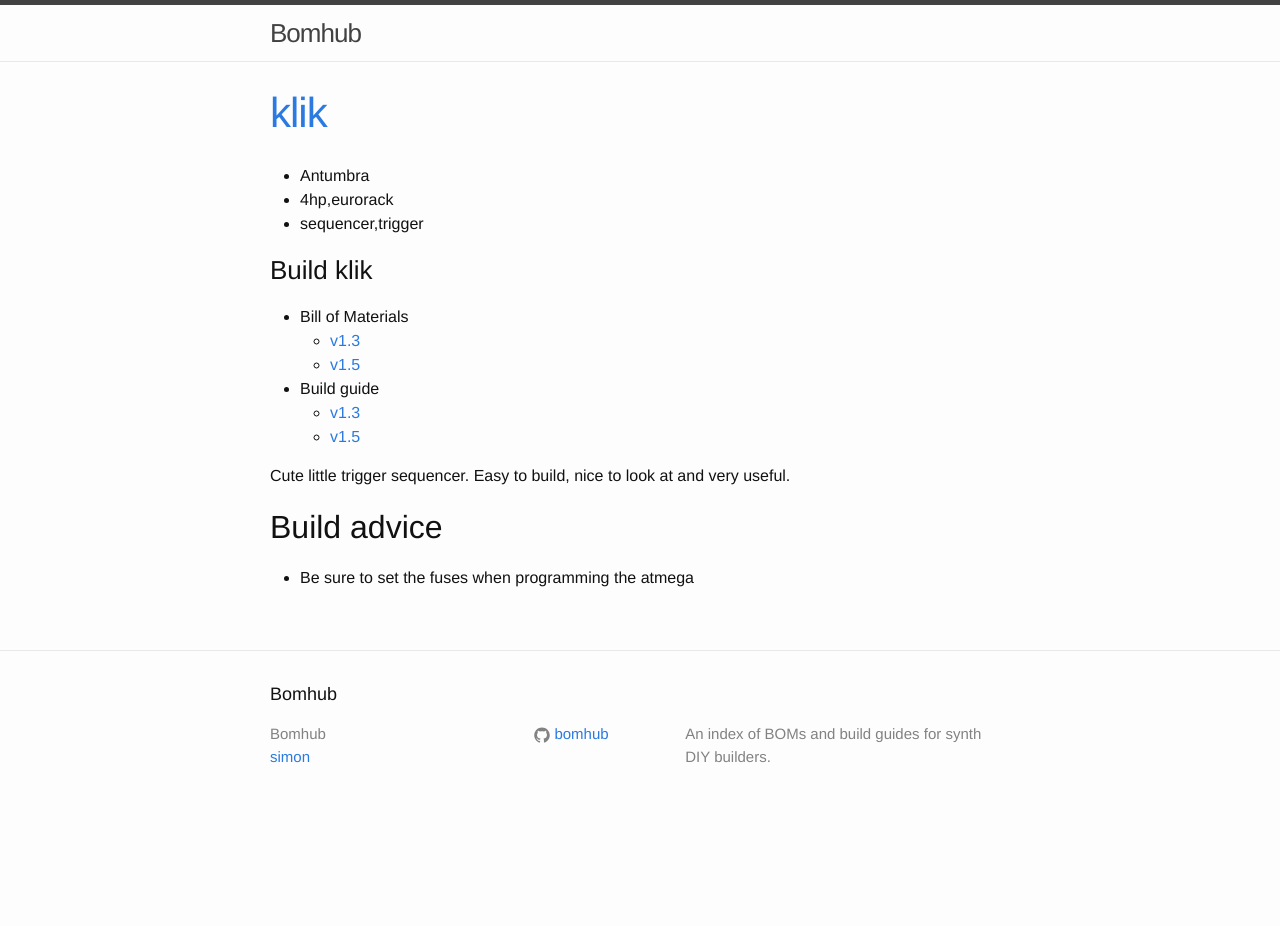
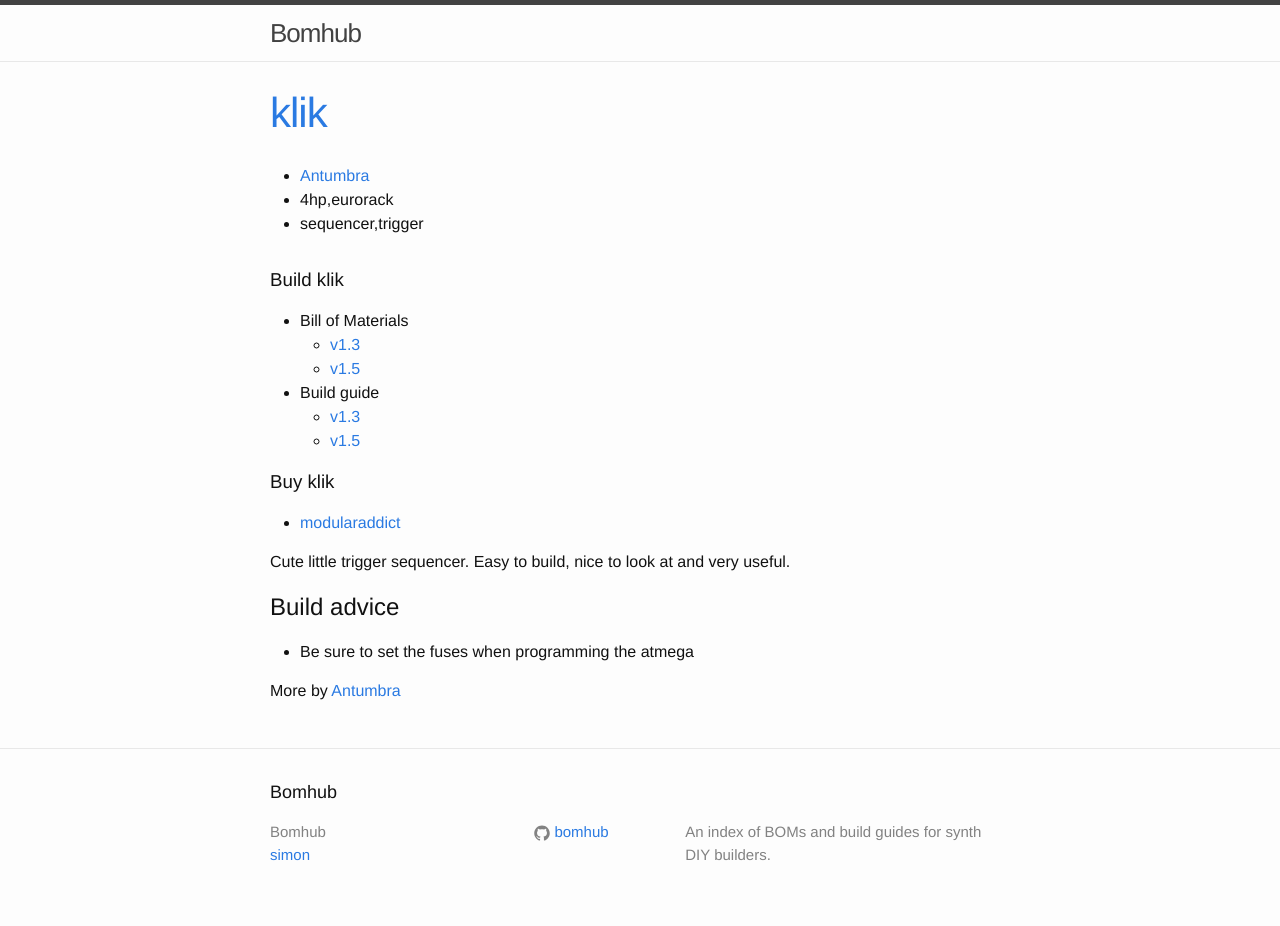
Before and after one commit to bomhub/bomhub.github.io, a Jekyll site: the page built from antumbra/klik.md, in a window 1280 px wide. Built offline with Jekyll 4.4.1, drawn with Linux system fonts in a browser that asks for light colours; before the commit the page ends 900 px from its top, so only the background shows below that.

Commit message:
add links for buying a module, structure into divs

```diff
--- a/_layouts/module.html
+++ b/_layouts/module.html
@@ -9,11 +9,14 @@
   </header>
 
   <div class="post-content">
+    <div id="info"></div>
       <ul>
-        <li>{{ page.designer }}</li>
+          <li><a href="index.html">{{ page.designer }}</a></li>
           <li>{{ page.size }}</li>
           <li>{{ page.tags }}</li>
       </ul>
+    </div>
+    <div id="build">
       <h3>Build {{ page.modname }}</h3>
       <ul>
         <li>Bill of Materials
@@ -32,9 +35,23 @@
             {% endfor %}
           </ul>
         </li>
-
       </ul>
+    </div>
+    <div id="buy">
+    <h3>Buy {{ page.modname }}</h3>
+    <ul>
+      {% for store in page.buy %}
+      <li>
+        <a href="{{store[1]}}">{{store[0]}}</a>
+      </li>
+      {% endfor %}
+    </ul>
+    </div>
+    <div id="about">
     {{ content }}
     </div>
+    <p>More by <a href="index.html">{{ page.designer }}</a></p>
+  </div>
+
 
 </article>
```
Lines whose indentation alone changed are shown as unchanged.
